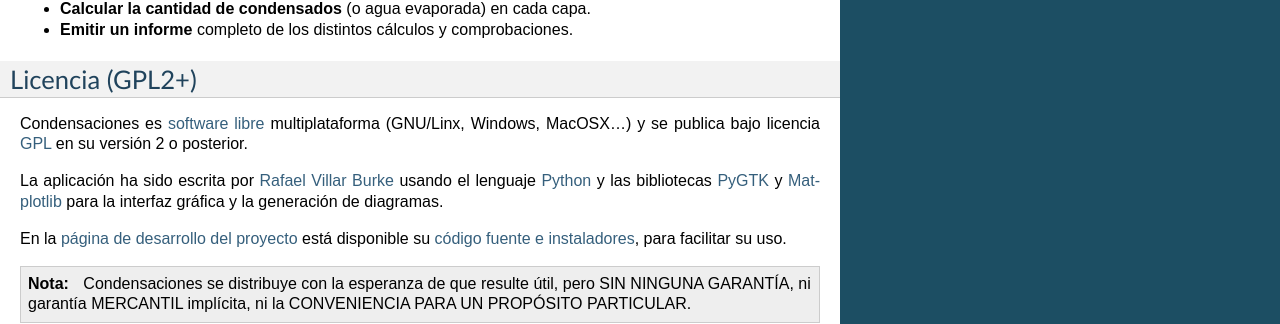
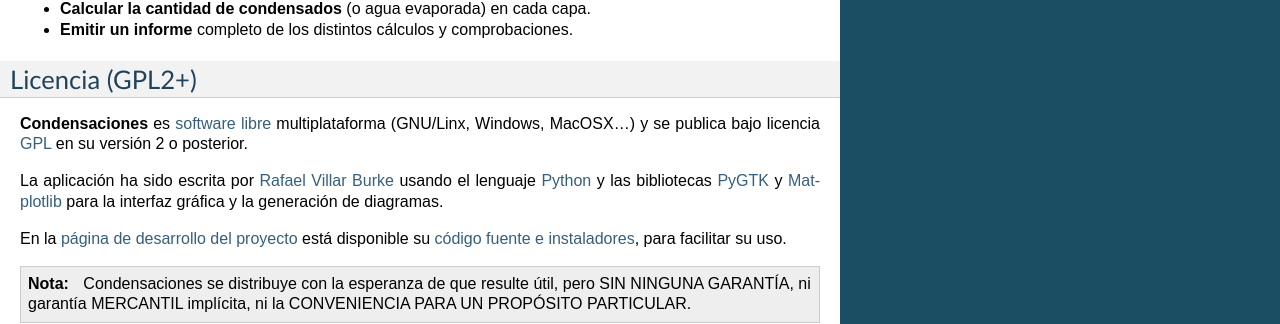
Before and after one commit to pachi/condensaciones, a Sphinx documentation site: the page built from docs/sobre_condensaciones.rst, in a window 1280 px wide. Shown: the part 917-1241 px from the top of the page. Built offline with Sphinx 7.4.7, drawn with Linux system fonts in a browser that asks for light colours; pages that are not in the unit, such as notebooks, are missing from menus.

Commit message:
docs: subrayar nombre de la aplicación

```diff
--- a/docs/sobre_condensaciones.rst
+++ b/docs/sobre_condensaciones.rst
@@ -38,7 +38,7 @@
 Licencia (GPL2+)
 ================
 
-Condensaciones es `software libre`_ multiplataforma (GNU/Linx, Windows, MacOSX...) y se publica bajo licencia GPL_ en su versión 2 o posterior.
+**Condensaciones** es `software libre`_ multiplataforma (GNU/Linx, Windows, MacOSX...) y se publica bajo licencia GPL_ en su versión 2 o posterior.
 
 La aplicación ha sido escrita por `Rafael Villar Burke`_ usando el lenguaje Python_ y las bibliotecas PyGTK_ y Matplotlib_ para la interfaz gráfica y la generación de diagramas.
 
```
